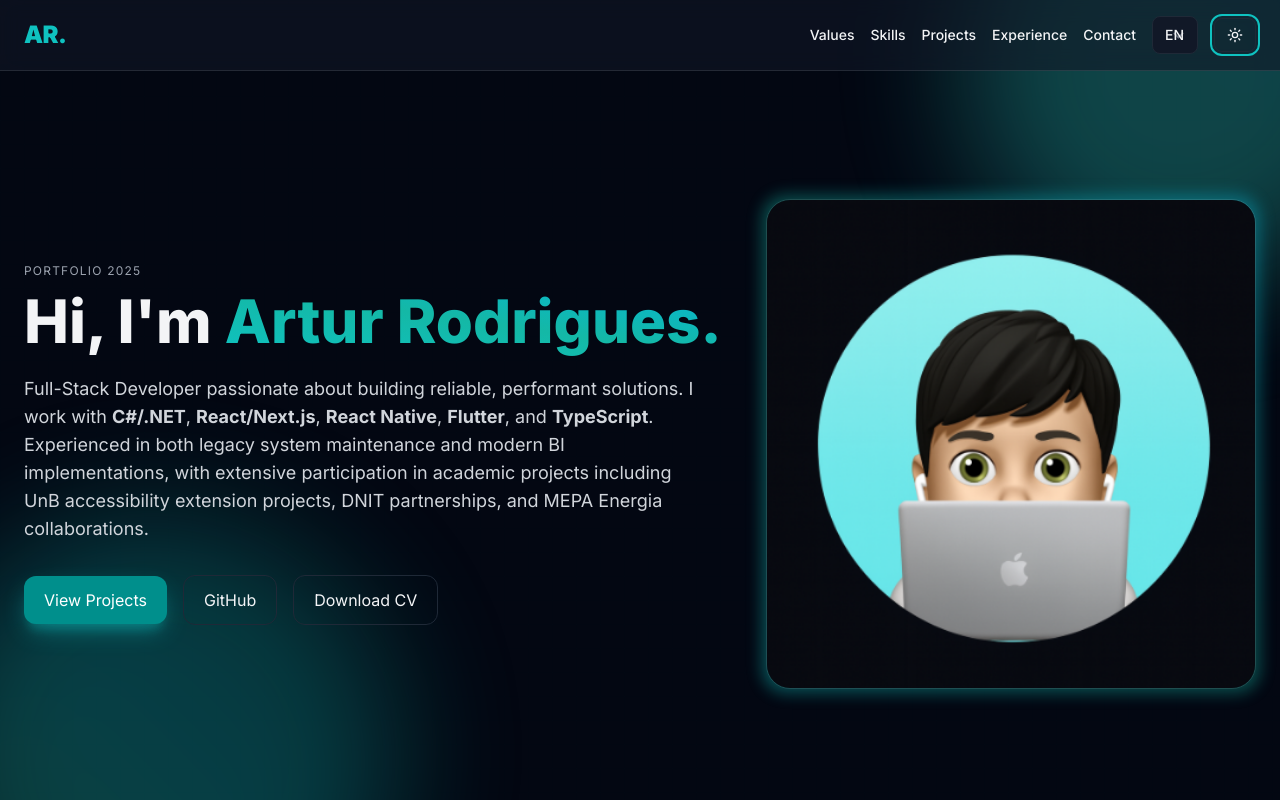
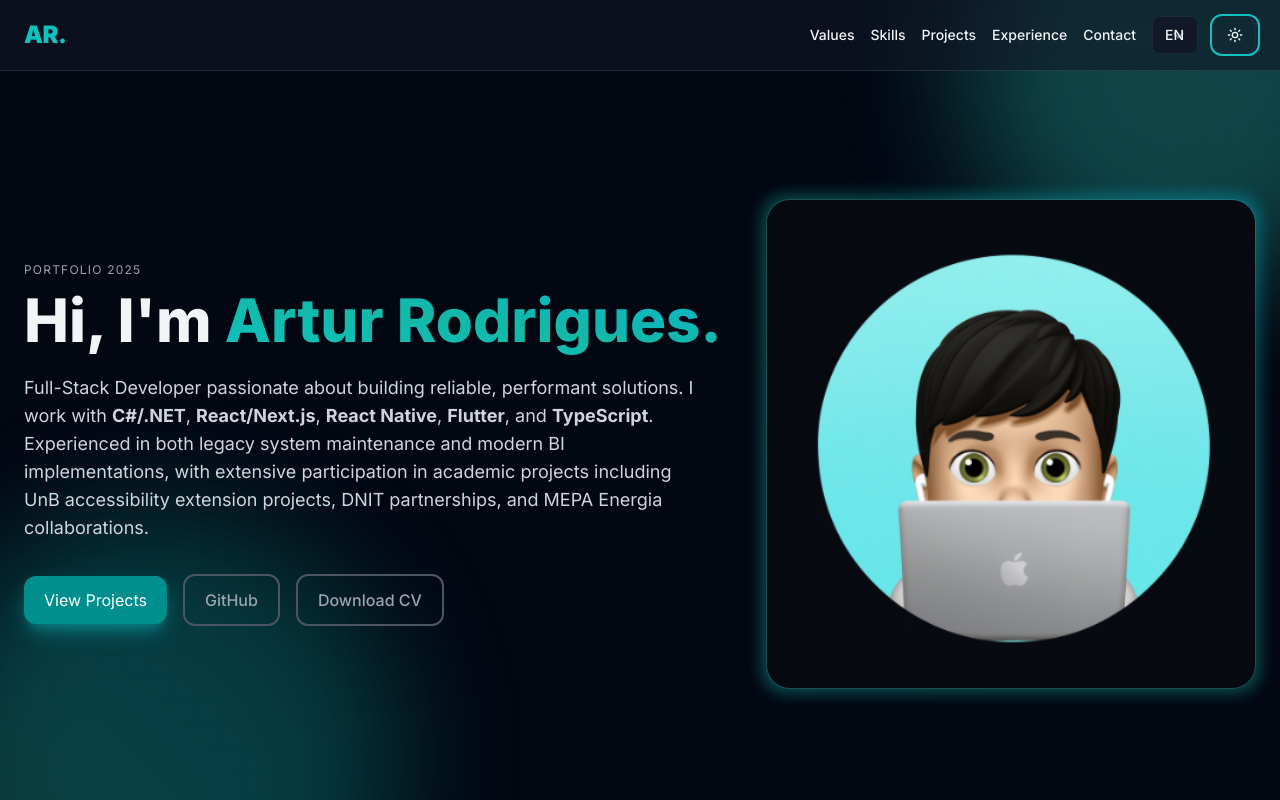
Before and after one commit to ArturRSA19/Portfolio, a website: page index.html in a window 1280 px wide. Both pictures are taken after a click on the button "Toggle theme". Shown: the top 800 px of the page. Drawn offline with nearby package versions, Linux system fonts and the light colour scheme.

Commit message:
feat: adding new project + adding new effects to some buttons

```diff
--- a/assets/css/styles.css
+++ b/assets/css/styles.css
@@ -395,6 +395,68 @@ select:focus {
   transform: translateX(100%) translateY(100%) rotate(45deg);
 }
 
+/* Hero section button styles with fill effect */
+.hero-btn {
+  position: relative;
+  display: inline-flex;
+  align-items: center;
+  gap: 0.5rem;
+  padding: 0.75rem 1.25rem;
+  border-radius: 0.75rem;
+  font-weight: 500;
+  text-decoration: none;
+  transition: all 0.3s cubic-bezier(0.4, 0, 0.2, 1);
+  border: 2px solid;
+  overflow: hidden;
+  z-index: 1;
+}
+
+.hero-btn > * {
+  position: relative;
+  z-index: 2;
+}
+
+.hero-btn::before {
+  content: '';
+  position: absolute;
+  top: 0;
+  left: -100%;
+  width: 100%;
+  height: 100%;
+  transition: left 0.3s cubic-bezier(0.4, 0, 0.2, 1);
+  z-index: -1;
+}
+
+.hero-btn-outline {
+  background: transparent;
+  color: rgb(107, 114, 128);
+  border-color: rgb(209, 213, 219);
+}
+
+.dark .hero-btn-outline {
+  color: rgb(156, 163, 175);
+  border-color: rgb(75, 85, 99);
+}
+
+.hero-btn-outline::before {
+  background: rgb(15, 194, 192);
+}
+
+.hero-btn-outline:hover::before {
+  left: 0;
+}
+
+.hero-btn-outline:hover {
+  color: white;
+  border-color: rgb(15, 194, 192);
+  transform: translateY(-2px);
+  box-shadow: 0 8px 25px rgba(15, 194, 192, 0.3);
+}
+
+.dark .hero-btn-outline:hover {
+  color: rgb(17, 24, 39);
+}
+
 /* Print styles */
 @media print {
   .no-print {
--- a/assets/js/data.js
+++ b/assets/js/data.js
@@ -23,8 +23,8 @@ const projectData = {
     {
       title: 'Jetson Xavier NX — Docs',
       tags: ['Docs', 'Embedded', 'Research'],
-      image: 'https://images.unsplash.com/photo-1496171367470-9ed9a91ea931?q=80&w=1200&auto=format&fit=crop',
-      repo: 'https://github.com/your-github/jetson-xavier-nx-review'
+      image: 'assets/images/jetson.jpg',
+      repo: 'https://gitlab.com/ArturRSA19/trabalho-1-2025-1-jetson-xavier-nx/-/tree/main/JetsonXavierNX'
     },
     {
       title: 'NLW Spacetime — Time Capsule App',
--- a/index.html
+++ b/index.html
@@ -136,10 +136,10 @@
               <a href="#projects" class="inline-flex items-center gap-2 px-5 py-3 rounded-xl bg-brand-600 text-white hover:bg-brand-700 shadow-glow" data-i18n="hero.btn_projects">
                 View Projects
               </a>
-              <a href="https://github.com/ArturRSA19" target="_blank" rel="noopener" class="inline-flex items-center gap-2 px-5 py-3 rounded-xl border border-gray-200 dark:border-gray-800 hover:border-brand-500" data-i18n="hero.btn_github">
+              <a href="https://github.com/ArturRSA19" target="_blank" rel="noopener" class="hero-btn hero-btn-outline" data-i18n="hero.btn_github">
                 GitHub
               </a>
-              <a href="./assets/docs/cv.pdf" class="inline-flex items-center gap-2 px-5 py-3 rounded-xl border border-gray-200 dark:border-gray-800 hover:border-brand-500" data-i18n="hero.btn_cv">
+              <a href="./assets/docs/cv.pdf" class="hero-btn hero-btn-outline" data-i18n="hero.btn_cv">
                 Download CV
               </a>
             </div>
```
Also changed, not shown: assets/images/jetson.jpg (added).
